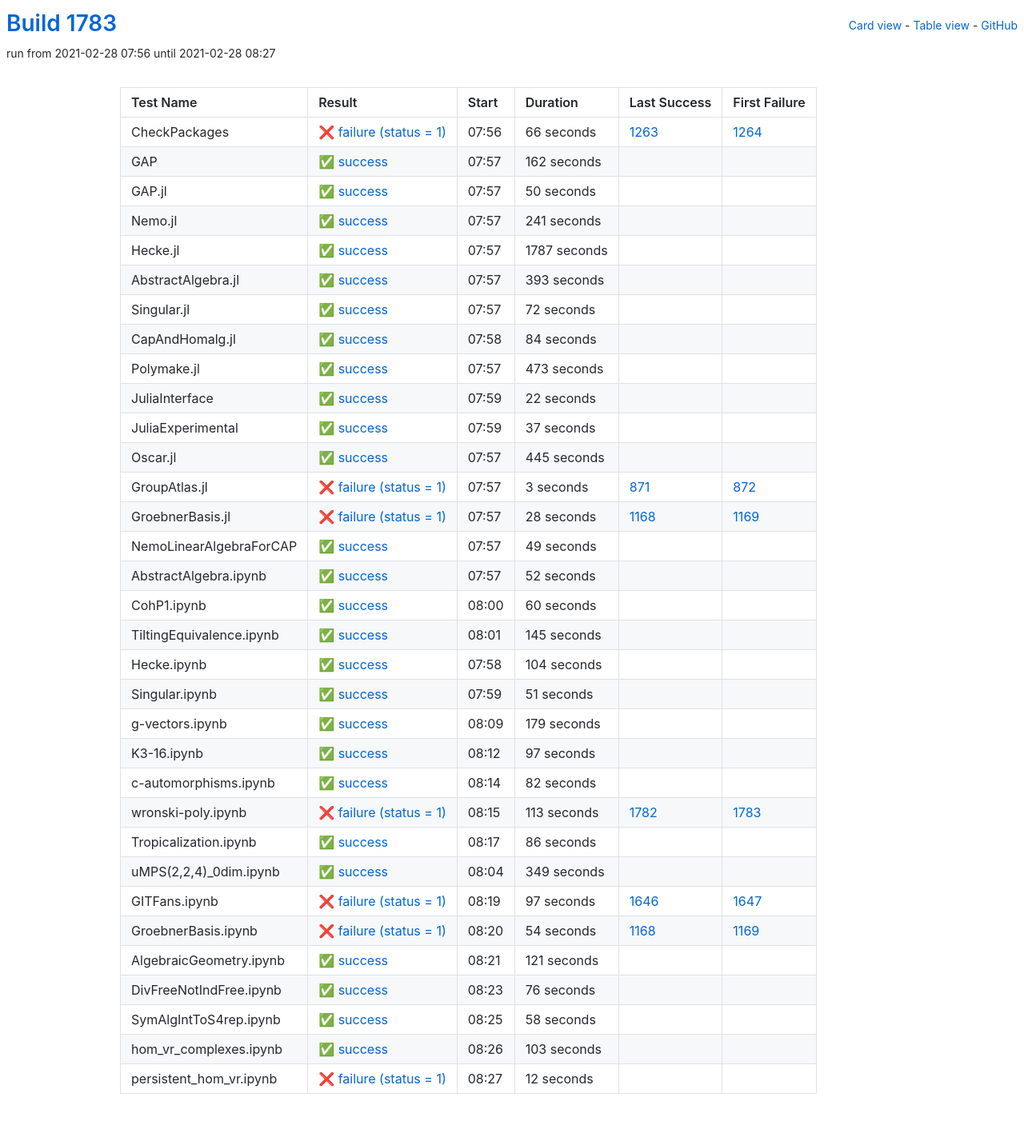
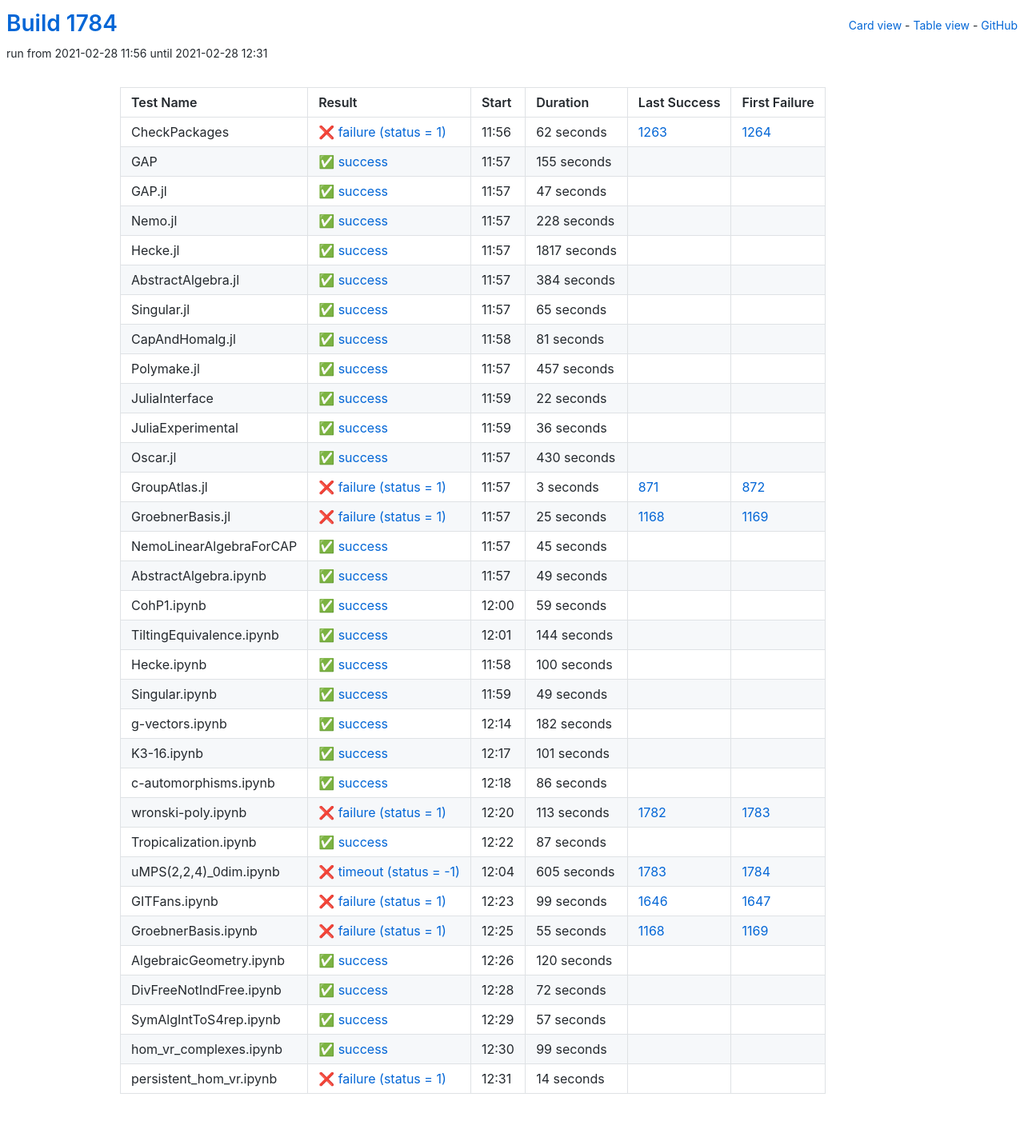
Before and after one commit to oscar-system/oscar-ci-status-stable, a Jekyll site: the page built from table.html, in a window 1280 px wide. Shown: the whole page at 80% size. Built offline with Jekyll 4.4.1, drawn with Linux system fonts in a browser that asks for light colours.

Commit message:
Build #1784

```diff
--- a/_data/ci.yml
+++ b/_data/ci.yml
@@ -1,6 +1,6 @@
 ---
-build: 1783
-build_url: https://oscarci.mathematik.uni-kl.de/job/oscar-stable/1783/
+build: 1784
+build_url: https://oscarci.mathematik.uni-kl.de/job/oscar-stable/1784/
 job: oscar-stable
 organization: oscar-system
 repo: oscar-ci-status-stable
@@ -8,116 +8,116 @@ repourl: https://github.com/oscar-system/oscar-ci-status-stable
 tests:
 - name: CheckPackages
   id: checkpackages
-  log: https://oscarci.mathematik.uni-kl.de/job/oscar-stable/1783/artifact/logs/build-1783/CheckPackages.log
-  start: 2021-02-28 07:56
+  log: https://oscarci.mathematik.uni-kl.de/job/oscar-stable/1784/artifact/logs/build-1784/CheckPackages.log
+  start: 2021-02-28 11:56
   success: false
   exitcode: 1
   status: failure
-  duration: 66
+  duration: 62
   last_success: 1263
   last_success_url: https://oscarci.mathematik.uni-kl.de/job/oscar-stable/1263/
   first_failure: 1264
   first_failure_url: https://oscarci.mathematik.uni-kl.de/job/oscar-stable/1264/
 - name: GAP
   id: gap
-  log: https://oscarci.mathematik.uni-kl.de/job/oscar-stable/1783/artifact/logs/build-1783/GAP.log
-  start: 2021-02-28 07:57
+  log: https://oscarci.mathematik.uni-kl.de/job/oscar-stable/1784/artifact/logs/build-1784/GAP.log
+  start: 2021-02-28 11:57
   success: true
   exitcode: 0
   status: success
-  duration: 162
+  duration: 155
   last_success: false
   last_success_url:
   first_failure: false
   first_failure_url:
 - name: GAP.jl
   id: gap-jl
-  log: https://oscarci.mathematik.uni-kl.de/job/oscar-stable/1783/artifact/logs/build-1783/GAP.jl.log
-  start: 2021-02-28 07:57
+  log: https://oscarci.mathematik.uni-kl.de/job/oscar-stable/1784/artifact/logs/build-1784/GAP.jl.log
+  start: 2021-02-28 11:57
   success: true
   exitcode: 0
   status: success
-  duration: 50
+  duration: 47
   last_success: false
   last_success_url:
   first_failure: false
   first_failure_url:
 - name: Nemo.jl
   id: nemo-jl
-  log: https://oscarci.mathematik.uni-kl.de/job/oscar-stable/1783/artifact/logs/build-1783/Nemo.jl.log
-  start: 2021-02-28 07:57
+  log: https://oscarci.mathematik.uni-kl.de/job/oscar-stable/1784/artifact/logs/build-1784/Nemo.jl.log
+  start: 2021-02-28 11:57
   success: true
   exitcode: 0
   status: success
-  duration: 241
+  duration: 228
   last_success: false
   last_success_url:
   first_failure: false
   first_failure_url:
 - name: Hecke.jl
   id: hecke-jl
-  log: https://oscarci.mathematik.uni-kl.de/job/oscar-stable/1783/artifact/logs/build-1783/Hecke.jl.log
-  start: 2021-02-28 07:57
+  log: https://oscarci.mathematik.uni-kl.de/job/oscar-stable/1784/artifact/logs/build-1784/Hecke.jl.log
+  start: 2021-02-28 11:57
   success: true
   exitcode: 0
   status: success
-  duration: 1787
+  duration: 1817
   last_success: false
   last_success_url:
   first_failure: false
   first_failure_url:
 - name: AbstractAlgebra.jl
   id: abstractalgebra-jl
-  log: https://oscarci.mathematik.uni-kl.de/job/oscar-stable/1783/artifact/logs/build-1783/AbstractAlgebra.jl.log
-  start: 2021-02-28 07:57
+  log: https://oscarci.mathematik.uni-kl.de/job/oscar-stable/1784/artifact/logs/build-1784/AbstractAlgebra.jl.log
+  start: 2021-02-28 11:57
   success: true
   exitcode: 0
   status: success
-  duration: 393
+  duration: 384
   last_success: false
   last_success_url:
   first_failure: false
   first_failure_url:
 - name: Singular.jl
   id: singular-jl
-  log: https://oscarci.mathematik.uni-kl.de/job/oscar-stable/1783/artifact/logs/build-1783/Singular.jl.log
-  start: 2021-02-28 07:57
+  log: https://oscarci.mathematik.uni-kl.de/job/oscar-stable/1784/artifact/logs/build-1784/Singular.jl.log
+  start: 2021-02-28 11:57
   success: true
   exitcode: 0
   status: success
-  duration: 72
+  duration: 65
   last_success: false
   last_success_url:
   first_failure: false
   first_failure_url:
 - name: CapAndHomalg.jl
   id: capandhomalg-jl
-  log: https://oscarci.mathematik.uni-kl.de/job/oscar-stable/1783/artifact/logs/build-1783/CapAndHomalg.jl.log
-  start: 2021-02-28 07:58
+  log: https://oscarci.mathematik.uni-kl.de/job/oscar-stable/1784/artifact/logs/build-1784/CapAndHomalg.jl.log
+  start: 2021-02-28 11:58
   success: true
   exitcode: 0
   status: success
-  duration: 84
+  duration: 81
   last_success: false
   last_success_url:
   first_failure: false
   first_failure_url:
 - name: Polymake.jl
   id: polymake-jl
-  log: https://oscarci.mathematik.uni-kl.de/job/oscar-stable/1783/artifact/logs/build-1783/Polymake.jl.log
-  start: 2021-02-28 07:57
+  log: https://oscarci.mathematik.uni-kl.de/job/oscar-stable/1784/artifact/logs/build-1784/Polymake.jl.log
+  start: 2021-02-28 11:57
   success: true
   exitcode: 0
   status: success
-  duration: 473
+  duration: 457
   last_success: false
   last_success_url:
   first_failure: false
   first_failure_url:
 - name: JuliaInterface
   id: juliainterface
-  log: https://oscarci.mathematik.uni-kl.de/job/oscar-stable/1783/artifact/logs/build-1783/JuliaInterface.log
-  start: 2021-02-28 07:59
+  log: https://oscarci.mathematik.uni-kl.de/job/oscar-stable/1784/artifact/logs/build-1784/JuliaInterface.log
+  start: 2021-02-28 11:59
   success: true
   exitcode: 0
   status: success
@@ -128,32 +128,32 @@ tests:
   first_failure_url:
 - name: JuliaExperimental
   id: juliaexperimental
-  log: https://oscarci.mathematik.uni-kl.de/job/oscar-stable/1783/artifact/logs/build-1783/JuliaExperimental.log
-  start: 2021-02-28 07:59
+  log: https://oscarci.mathematik.uni-kl.de/job/oscar-stable/1784/artifact/logs/build-1784/JuliaExperimental.log
+  start: 2021-02-28 11:59
   success: true
   exitcode: 0
   status: success
-  duration: 37
+  duration: 36
   last_success: false
   last_success_url:
   first_failure: false
   first_failure_url:
 - name: Oscar.jl
   id: oscar-jl
-  log: https://oscarci.mathematik.uni-kl.de/job/oscar-stable/1783/artifact/logs/build-1783/Oscar.jl.log
-  start: 2021-02-28 07:57
+  log: https://oscarci.mathematik.uni-kl.de/job/oscar-stable/1784/artifact/logs/build-1784/Oscar.jl.log
+  start: 2021-02-28 11:57
   success: true
   exitcode: 0
   status: success
-  duration: 445
+  duration: 430
   last_success: false
   last_success_url:
   first_failure: false
   first_failure_url:
 - name: GroupAtlas.jl
   id: groupatlas-jl
-  log: https://oscarci.mathematik.uni-kl.de/job/oscar-stable/1783/artifact/logs/build-1783/GroupAtlas.jl.log
-  start: 2021-02-28 07:57
+  log: https://oscarci.mathematik.uni-kl.de/job/oscar-stable/1784/artifact/logs/build-1784/GroupAtlas.jl.log
+  start: 2021-02-28 11:57
   success: false
   exitcode: 1
   status: failure
@@ -164,20 +164,32 @@ tests:
   first_failure_url: https://oscarci.mathematik.uni-kl.de/job/oscar-stable/872/
 - name: GroebnerBasis.jl
   id: groebnerbasis-jl
-  log: https://oscarci.mathematik.uni-kl.de/job/oscar-stable/1783/artifact/logs/build-1783/GroebnerBasis.jl.log
-  start: 2021-02-28 07:57
+  log: https://oscarci.mathematik.uni-kl.de/job/oscar-stable/1784/artifact/logs/build-1784/GroebnerBasis.jl.log
+  start: 2021-02-28 11:57
   success: false
   exitcode: 1
   status: failure
-  duration: 28
+  duration: 25
   last_success: 1168
   last_success_url: https://oscarci.mathematik.uni-kl.de/job/oscar-stable/1168/
   first_failure: 1169
   first_failure_url: https://oscarci.mathematik.uni-kl.de/job/oscar-stable/1169/
 - name: NemoLinearAlgebraForCAP
   id: nemolinearalgebraforcap
-  log: https://oscarci.mathematik.uni-kl.de/job/oscar-stable/1783/artifact/logs/build-1783/NemoLinearAlgebraForCAP.log
-  start: 2021-02-28 07:57
+  log: https://oscarci.mathematik.uni-kl.de/job/oscar-stable/1784/artifact/logs/build-1784/NemoLinearAlgebraForCAP.log
+  start: 2021-02-28 11:57
+  success: true
+  exitcode: 0
+  status: success
+  duration: 45
+  last_success: false
+  last_success_url:
+  first_failure: false
+  first_failure_url:
+- name: AbstractAlgebra.ipynb
+  id: abstractalgebra-ipynb
+  log: https://oscarci.mathematik.uni-kl.de/job/oscar-stable/1784/artifact/logs/build-1784/AbstractAlgebra.ipynb.log
+  start: 2021-02-28 11:57
   success: true
   exitcode: 0
   status: success
@@ -186,106 +198,94 @@ tests:
   last_success_url:
   first_failure: false
   first_failure_url:
-- name: AbstractAlgebra.ipynb
-  id: abstractalgebra-ipynb
-  log: https://oscarci.mathematik.uni-kl.de/job/oscar-stable/1783/artifact/logs/build-1783/AbstractAlgebra.ipynb.log
-  start: 2021-02-28 07:57
+- name: CohP1.ipynb
+  id: cohp1-ipynb
+  log: https://oscarci.mathematik.uni-kl.de/job/oscar-stable/1784/artifact/logs/build-1784/CohP1.ipynb.log
+  start: 2021-02-28 12:00
   success: true
   exitcode: 0
   status: success
-  duration: 52
-  last_success: false
-  last_success_url:
-  first_failure: false
-  first_failure_url:
-- name: CohP1.ipynb
-  id: cohp1-ipynb
-  log: https://oscarci.mathematik.uni-kl.de/job/oscar-stable/1783/artifact/logs/build-1783/CohP1.ipynb.log
-  start: 2021-02-28 08:00
-  success: true
-  exitcode: 0
-  status: success
-  duration: 60
+  duration: 59
   last_success: false
   last_success_url:
   first_failure: false
   first_failure_url:
 - name: TiltingEquivalence.ipynb
   id: tiltingequivalence-ipynb
-  log: https://oscarci.mathematik.uni-kl.de/job/oscar-stable/1783/artifact/logs/build-1783/TiltingEquivalence.ipynb.log
-  start: 2021-02-28 08:01
+  log: https://oscarci.mathematik.uni-kl.de/job/oscar-stable/1784/artifact/logs/build-1784/TiltingEquivalence.ipynb.log
+  start: 2021-02-28 12:01
   success: true
   exitcode: 0
   status: success
-  duration: 145
+  duration: 144
   last_success: false
   last_success_url:
   first_failure: false
   first_failure_url:
 - name: Hecke.ipynb
   id: hecke-ipynb
-  log: https://oscarci.mathematik.uni-kl.de/job/oscar-stable/1783/artifact/logs/build-1783/Hecke.ipynb.log
-  start: 2021-02-28 07:58
+  log: https://oscarci.mathematik.uni-kl.de/job/oscar-stable/1784/artifact/logs/build-1784/Hecke.ipynb.log
+  start: 2021-02-28 11:58
   success: true
   exitcode: 0
   status: success
-  duration: 104
+  duration: 100
   last_success: false
   last_success_url:
   first_failure: false
   first_failure_url:
 - name: Singular.ipynb
   id: singular-ipynb
-  log: https://oscarci.mathematik.uni-kl.de/job/oscar-stable/1783/artifact/logs/build-1783/Singular.ipynb.log
-  start: 2021-02-28 07:59
+  log: https://oscarci.mathematik.uni-kl.de/job/oscar-stable/1784/artifact/logs/build-1784/Singular.ipynb.log
+  start: 2021-02-28 11:59
   success: true
   exitcode: 0
   status: success
-  duration: 51
+  duration: 49
   last_success: false
   last_success_url:
   first_failure: false
   first_failure_url:
 - name: g-vectors.ipynb
   id: g-vectors-ipynb
-  log: https://oscarci.mathematik.uni-kl.de/job/oscar-stable/1783/artifact/logs/build-1783/g-vectors.ipynb.log
-  start: 2021-02-28 08:09
+  log: https://oscarci.mathematik.uni-kl.de/job/oscar-stable/1784/artifact/logs/build-1784/g-vectors.ipynb.log
+  start: 2021-02-28 12:14
   success: true
   exitcode: 0
   status: success
-  duration: 179
+  duration: 182
   last_success: false
   last_success_url:
   first_failure: false
   first_failure_url:
 - name: K3-16.ipynb
   id: k3-16-ipynb
-  log: https://oscarci.mathematik.uni-kl.de/job/oscar-stable/1783/artifact/logs/build-1783/K3-16.ipynb.log
-  start: 2021-02-28 08:12
+  log: https://oscarci.mathematik.uni-kl.de/job/oscar-stable/1784/artifact/logs/build-1784/K3-16.ipynb.log
+  start: 2021-02-28 12:17
   success: true
   exitcode: 0
   status: success
-  duration: 97
+  duration: 101
   last_success: false
   last_success_url:
   first_failure: false
   first_failure_url:
 - name: c-automorphisms.ipynb
   id: c-automorphisms-ipynb
-  log: https://oscarci.mathematik.uni-kl.de/job/oscar-stable/1783/artifact/logs/build-1783/c-automorphisms.ipynb.log
-  start: 2021-02-28 08:14
+  log: https://oscarci.mathematik.uni-kl.de/job/oscar-stable/1784/artifact/logs/build-1784/c-automorphisms.ipynb.log
+  start: 2021-02-28 12:18
   success: true
   exitcode: 0
   status: success
-  duration: 82
+  duration: 86
   last_success: false
   last_success_url:
   first_failure: false
   first_failure_url:
 - name: wronski-poly.ipynb
   id: wronski-poly-ipynb
-  log: https://oscarci.mathematik.uni-kl.de/job/oscar-stable/1783/artifact/logs/build-1783/wronski-poly.ipynb.log
-  start: 2021-02-28 08:15
+  log: https://oscarci.mathematik.uni-kl.de/job/oscar-stable/1784/artifact/logs/build-1784/wronski-poly.ipynb.log
+  start: 2021-02-28 12:20
   success: false
   exitcode: 1
   status: failure
@@ -296,108 +296,108 @@ tests:
   first_failure_url: https://oscarci.mathematik.uni-kl.de/job/oscar-stable/1783/
 - name: Tropicalization.ipynb
   id: tropicalization-ipynb
-  log: https://oscarci.mathematik.uni-kl.de/job/oscar-stable/1783/artifact/logs/build-1783/Tropicalization.ipynb.log
-  start: 2021-02-28 08:17
+  log: https://oscarci.mathematik.uni-kl.de/job/oscar-stable/1784/artifact/logs/build-1784/Tropicalization.ipynb.log
+  start: 2021-02-28 12:22
   success: true
   exitcode: 0
   status: success
-  duration: 86
+  duration: 87
   last_success: false
   last_success_url:
   first_failure: false
   first_failure_url:
 - name: uMPS(2,2,4)_0dim.ipynb
   id: umps-2-2-4-0dim-ipynb
-  log: https://oscarci.mathematik.uni-kl.de/job/oscar-stable/1783/artifact/logs/build-1783/uMPS-2-2-4-_0dim.ipynb.log
-  start: 2021-02-28 08:04
-  success: true
-  exitcode: 0
-  status: success
-  duration: 349
-  last_success: false
-  last_success_url:
-  first_failure: false
-  first_failure_url:
+  log: https://oscarci.mathematik.uni-kl.de/job/oscar-stable/1784/artifact/logs/build-1784/uMPS-2-2-4-_0dim.ipynb.log
+  start: 2021-02-28 12:04
+  success: false
+  exitcode: -1
+  status: timeout
+  duration: 605
+  last_success: 1783
+  last_success_url: https://oscarci.mathematik.uni-kl.de/job/oscar-stable/1783/
+  first_failure: 1784
+  first_failure_url: https://oscarci.mathematik.uni-kl.de/job/oscar-stable/1784/
 - name: GITFans.ipynb
   id: gitfans-ipynb
-  log: https://oscarci.mathematik.uni-kl.de/job/oscar-stable/1783/artifact/logs/build-1783/GITFans.ipynb.log
-  start: 2021-02-28 08:19
+  log: https://oscarci.mathematik.uni-kl.de/job/oscar-stable/1784/artifact/logs/build-1784/GITFans.ipynb.log
+  start: 2021-02-28 12:23
   success: false
   exitcode: 1
   status: failure
-  duration: 97
+  duration: 99
   last_success: 1646
   last_success_url: https://oscarci.mathematik.uni-kl.de/job/oscar-stable/1646/
   first_failure: 1647
   first_failure_url: https://oscarci.mathematik.uni-kl.de/job/oscar-stable/1647/
 - name: GroebnerBasis.ipynb
   id: groebnerbasis-ipynb
-  log: https://oscarci.mathematik.uni-kl.de/job/oscar-stable/1783/artifact/logs/build-1783/GroebnerBasis.ipynb.log
-  start: 2021-02-28 08:20
+  log: https://oscarci.mathematik.uni-kl.de/job/oscar-stable/1784/artifact/logs/build-1784/GroebnerBasis.ipynb.log
+  start: 2021-02-28 12:25
   success: false
   exitcode: 1
   status: failure
-  duration: 54
+  duration: 55
   last_success: 1168
   last_success_url: https://oscarci.mathematik.uni-kl.de/job/oscar-stable/1168/
   first_failure: 1169
   first_failure_url: https://oscarci.mathematik.uni-kl.de/job/oscar-stable/1169/
 - name: AlgebraicGeometry.ipynb
   id: algebraicgeometry-ipynb
-  log: https://oscarci.mathematik.uni-kl.de/job/oscar-stable/1783/artifact/logs/build-1783/AlgebraicGeometry.ipynb.log
-  start: 2021-02-28 08:21
+  log: https://oscarci.mathematik.uni-kl.de/job/oscar-stable/1784/artifact/logs/build-1784/AlgebraicGeometry.ipynb.log
+  start: 2021-02-28 12:26
   success: true
   exitcode: 0
   status: success
-  duration: 121
+  duration: 120
   last_success: false
   last_success_url:
   first_failure: false
   first_failure_url:
 - name: DivFreeNotIndFree.ipynb
   id: divfreenotindfree-ipynb
-  log: https://oscarci.mathematik.uni-kl.de/job/oscar-stable/1783/artifact/logs/build-1783/DivFreeNotIndFree.ipynb.log
-  start: 2021-02-28 08:23
+  log: https://oscarci.mathematik.uni-kl.de/job/oscar-stable/1784/artifact/logs/build-1784/DivFreeNotIndFree.ipynb.log
+  start: 2021-02-28 12:28
   success: true
   exitcode: 0
   status: success
-  duration: 76
+  duration: 72
   last_success: false
   last_success_url:
   first_failure: false
   first_failure_url:
 - name: SymAlgIntToS4rep.ipynb
   id: symalginttos4rep-ipynb
-  log: https://oscarci.mathematik.uni-kl.de/job/oscar-stable/1783/artifact/logs/build-1783/SymAlgIntToS4rep.ipynb.log
-  start: 2021-02-28 08:25
+  log: https://oscarci.mathematik.uni-kl.de/job/oscar-stable/1784/artifact/logs/build-1784/SymAlgIntToS4rep.ipynb.log
+  start: 2021-02-28 12:29
   success: true
   exitcode: 0
   status: success
-  duration: 58
+  duration: 57
   last_success: false
   last_success_url:
   first_failure: false
   first_failure_url:
 - name: hom_vr_complexes.ipynb
   id: hom-vr-complexes-ipynb
-  log: https://oscarci.mathematik.uni-kl.de/job/oscar-stable/1783/artifact/logs/build-1783/hom_vr_complexes.ipynb.log
-  start: 2021-02-28 08:26
+  log: https://oscarci.mathematik.uni-kl.de/job/oscar-stable/1784/artifact/logs/build-1784/hom_vr_complexes.ipynb.log
+  start: 2021-02-28 12:30
   success: true
   exitcode: 0
   status: success
-  duration: 103
+  duration: 99
   last_success: false
   last_success_url:
   first_failure: false
   first_failure_url:
 - name: persistent_hom_vr.ipynb
   id: persistent-hom-vr-ipynb
-  log: https://oscarci.mathematik.uni-kl.de/job/oscar-stable/1783/artifact/logs/build-1783/persistent_hom_vr.ipynb.log
-  start: 2021-02-28 08:27
+  log: https://oscarci.mathematik.uni-kl.de/job/oscar-stable/1784/artifact/logs/build-1784/persistent_hom_vr.ipynb.log
+  start: 2021-02-28 12:31
   success: false
   exitcode: 1
   status: failure
-  duration: 12
+  duration: 14
   last_success: false
   last_success_url:
   first_failure: false
```
Also changed, not shown: README.md.
